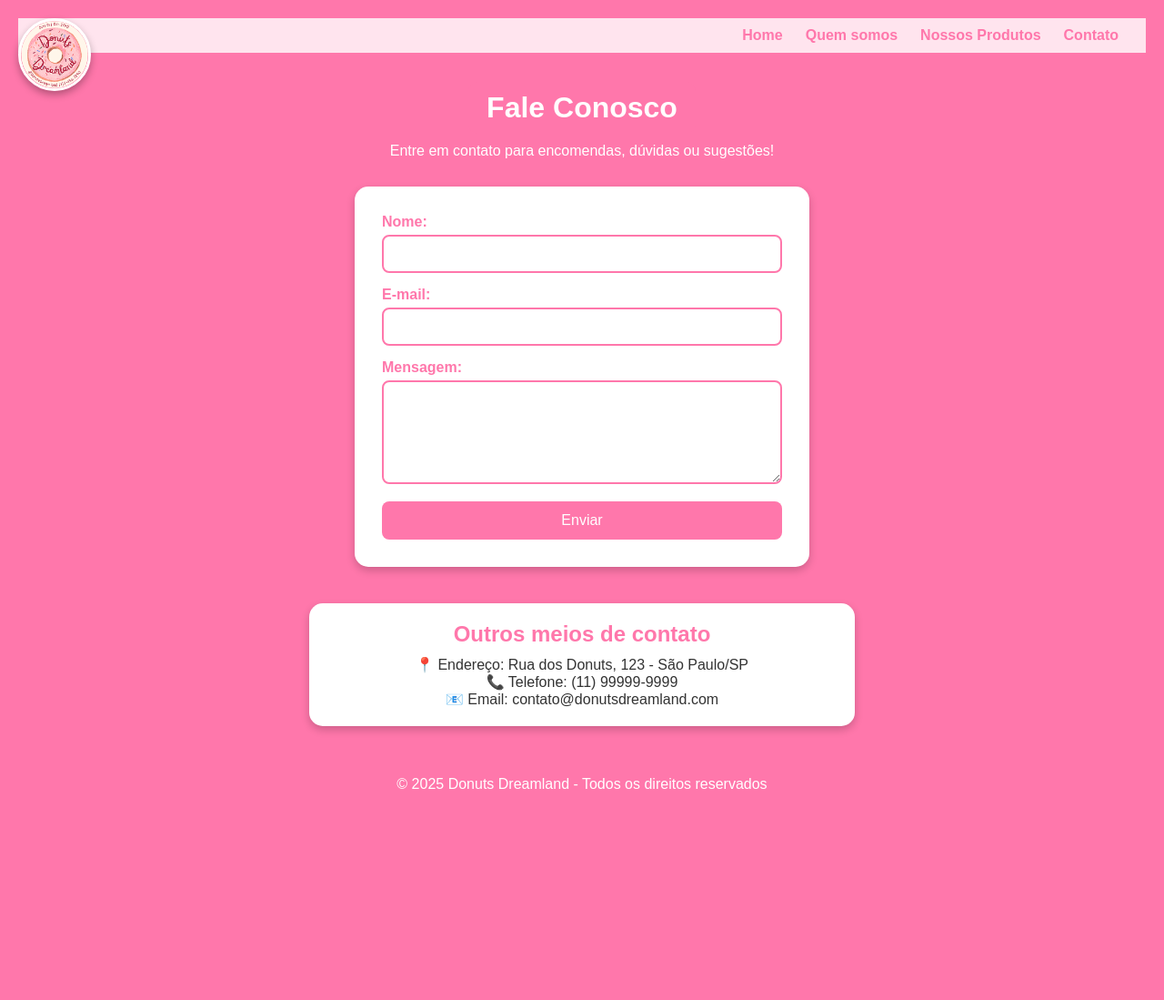
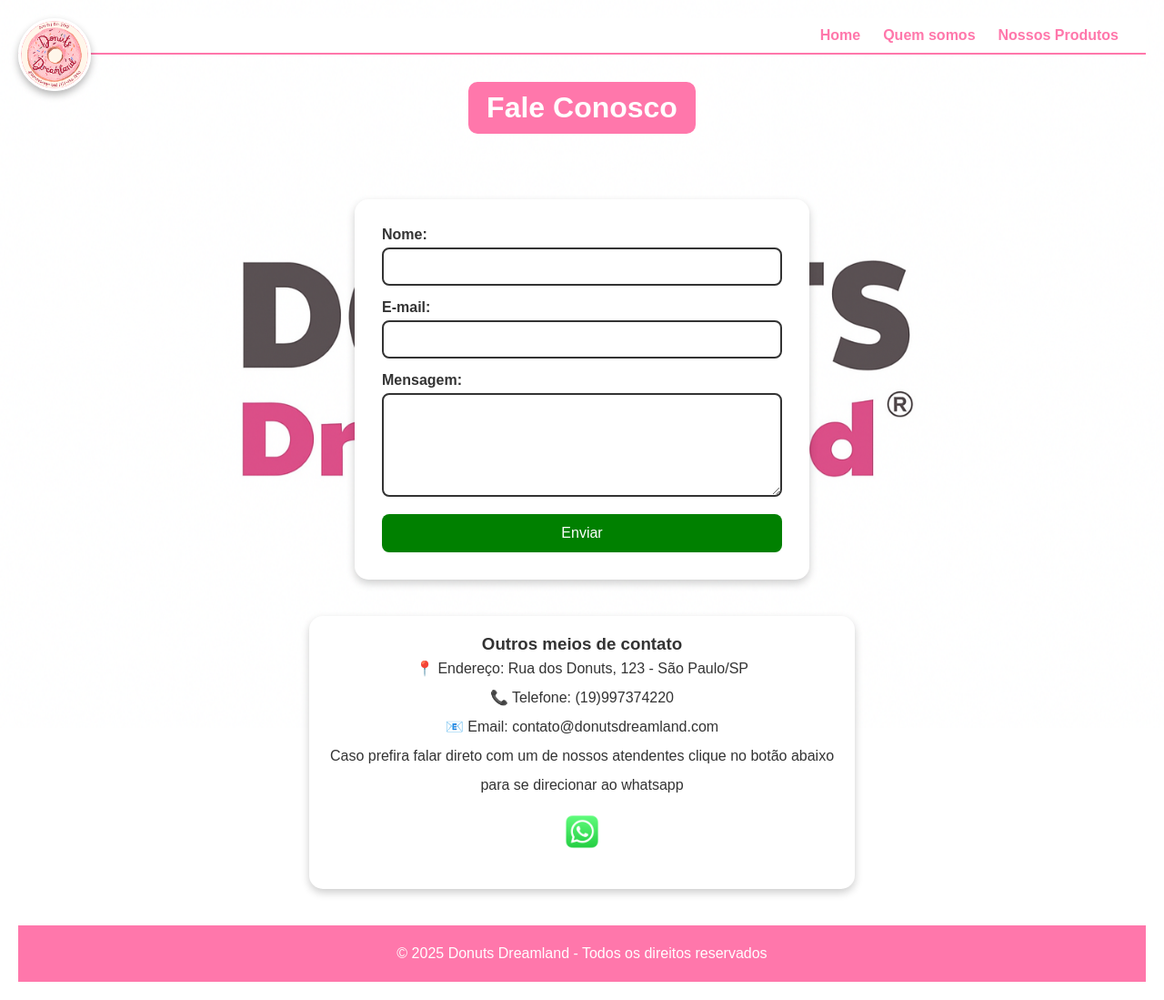
Before and after one commit to elair7henrique/Projeto-TCC, a plain HTML site: page Contato.html in a window 1280 px wide. Shown: the whole page at 91% size. Before the commit the page ends 906 px from the top, so only its background shows below. Drawn offline with Linux system fonts and the light colour scheme.

Commit message:
atualização de contatos

```diff
--- a/Contato.html
+++ b/Contato.html
@@ -18,11 +18,12 @@
       <ul>
         <li><a href="./index.html">Home</a></li>
         <li><a href="./QuemSomos.html">Quem somos</a></li>
-        <li><a href="./NossosProdutos.html">Nossos Produtos</a></li>
-        <li><a href="./Contato.html">Contato</a></li>
+        <li><a href="cardapio.html">Nossos Produtos</a></li>
+
       </ul>
     </nav>
   </header>
+  <img src="assents/ChatGPT Image 27 de ago. de 2025, 18_23_31.png" alt="Fundo_contato " class="fundo_contato">
 
   <!-- Título -->
   <section class="titulo">
@@ -54,14 +55,23 @@
     </section>
   </main>
 
-  <!-- Informações adicionais -->
-  <section class="info">
-    <h2>Outros meios de contato</h2>
-    <p>📍 Endereço: Rua dos Donuts, 123 - São Paulo/SP</p>
-    <p>📞 Telefone: (11) 99999-9999</p>
-    <p>📧 Email: contato@donutsdreamland.com</p>
-  </section>
+<div class="info">
+  <h3>Outros meios de contato</h3>
+  <p>📍 Endereço: Rua dos Donuts, 123 - São Paulo/SP</p>
+  <p>📞 Telefone: (19)997374220</p>
+  <p>📧 Email: contato@donutsdreamland.com</p>
+  <p>
+    Caso prefira falar direto com um de nossos atendentes clique no botão abaixo<br>
+    para se direcionar ao whatsapp
+  </p>
 
+  <!-- Imagem do WhatsApp -->
+  <div class="whatsapp-logo">
+    <a href="https://wa.me/5519997374220" target="_blank">
+      <img src="assents/logo-whatsapp-verde-icone-ios-android-1536.png" alt="WhatsApp" />
+    </a>
+  </div>
+</div>
   <!-- Rodapé -->
   <footer>
     <p>© 2025 Donuts Dreamland - Todos os direitos reservados</p>
--- a/styles/Contato.css
+++ b/styles/Contato.css
@@ -7,7 +7,6 @@
 
 body {
   font-family: Arial, Helvetica, sans-serif;
-  background-color: #ff77ab;
   color: #333;
   text-align: center;
   padding: 20px;
@@ -69,6 +68,15 @@
 nav ul li a:hover::after {
   width: 100%;
 }
+ .fundo_contato{
+    position: fixed;
+    top: 0;
+    left: 0;
+    width: 100%;
+    height: 100%;
+    object-fit: cover;
+    z-index: -1; /* fica atrás dos donuts */
+  }
 
 /* Título */
 .titulo {
@@ -113,7 +121,7 @@
 .campo label {
   display: block;
   margin-bottom: 5px;
-  color: #ff77ab;
+  color: #333;
   font-weight: bold;
 }
 
@@ -121,7 +129,7 @@
 .campo textarea {
   width: 100%;
   padding: 10px;
-  border: 2px solid #ff77ab;
+  border: 2px solid #333;
   border-radius: 8px;
   font-size: 1rem;
 }
@@ -129,7 +137,7 @@
 button {
   width: 100%;
   padding: 12px;
-  background: #ff77ab;
+  background: green;
   border: none;
   color: white;
   font-size: 1rem;
@@ -139,7 +147,7 @@
 }
 
 button:hover {
-  background: #ff4f8a;
+  background: darkgreen;
 }
 
 /* Informações adicionais */
@@ -148,9 +156,22 @@
   background: #fff;
   padding: 20px;
   border-radius: 15px;
-  width: 90%;
-  max-width: 600px;
+  width: 600px;
+  max-width: 900px;
+  height: 300px;
   box-shadow: 0px 4px 10px rgba(0,0,0,0.2);
+
+}
+p {
+  line-height: 2rem;
+}
+.whatsapp-logo {
+  margin-top: 15px;
+}
+
+.whatsapp-logo img {
+  width: 40px; /* Tamanho da imagem */
+  height: auto;
 }
 
 .info h2 {
--- a/styles/index.css
+++ b/styles/index.css
@@ -82,6 +82,7 @@
 }
 
 h1 {
+  color:#fff;
   margin-top: 60px;
   font-size: 2em;
   font-weight: bold;
```
Also changed, not shown: QuemSomos.html (+2 -2 lines), cardapio.html (+5 -0 lines), styles/QuemSomos.css (+6 -3 lines), styles/cardapio.css (+33 -0 lines), assents/gmail.icon.webp (added).
